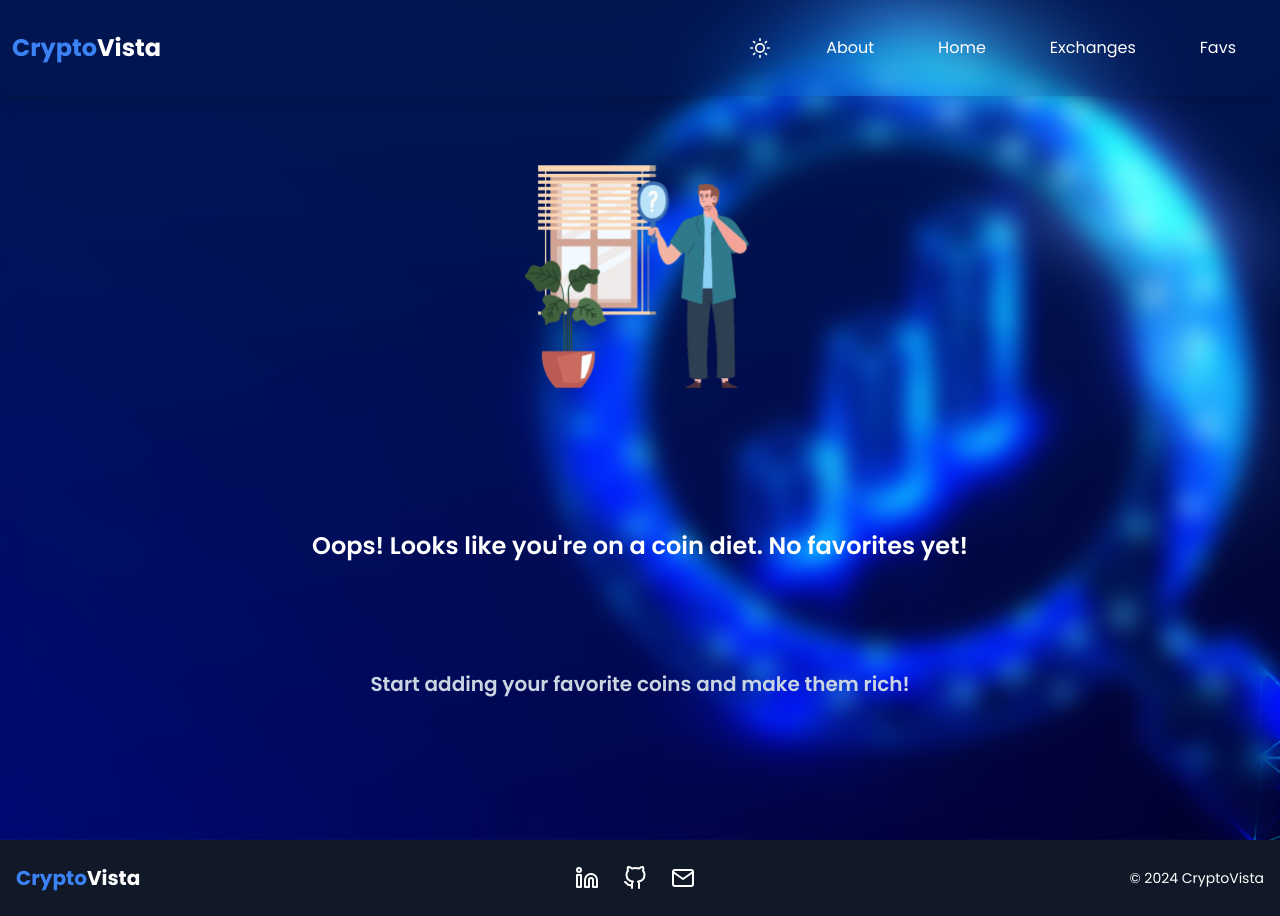
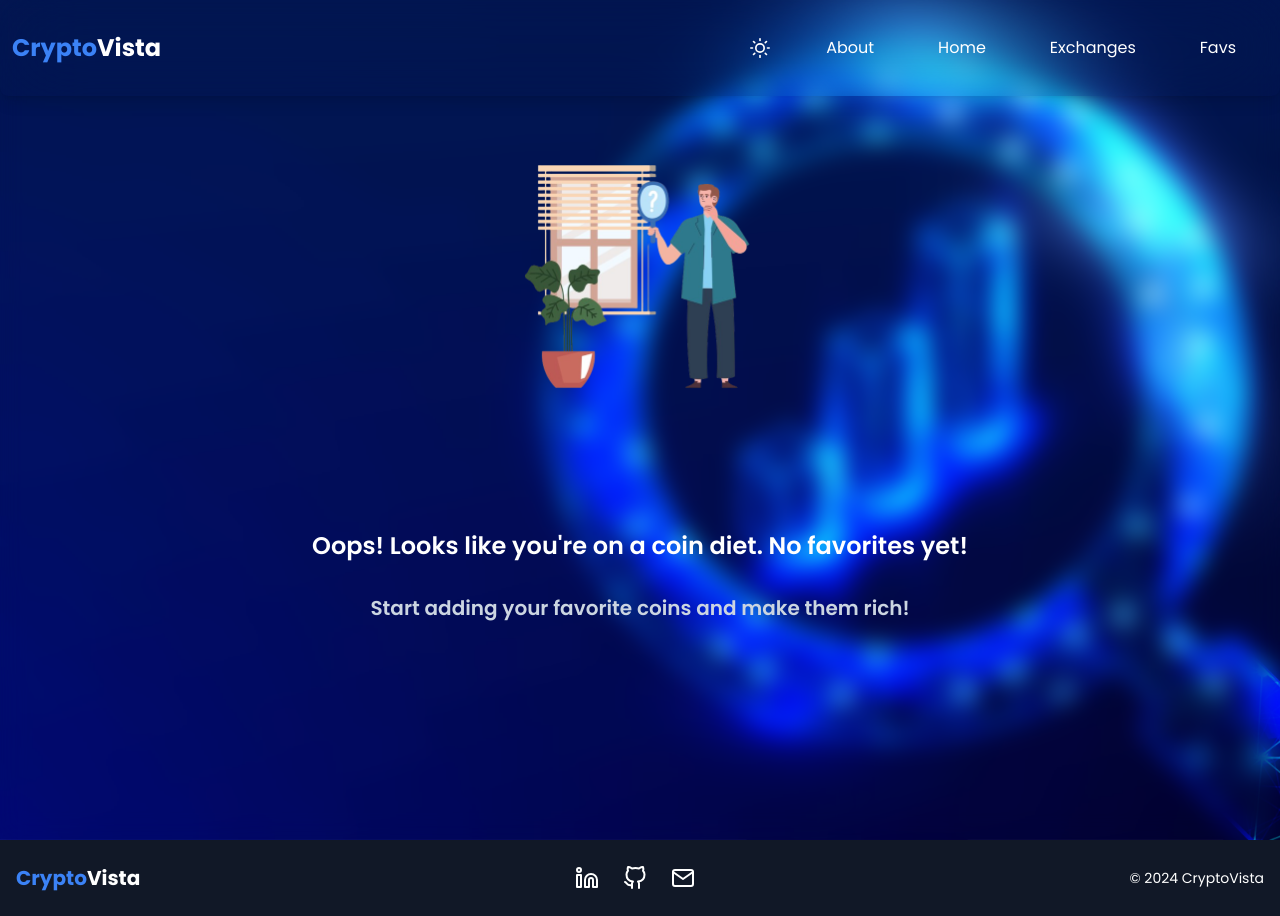
Before and after one commit to kaushal-Prakash/crypto-vista, a Next.js app: page /favorite in a window 1280 px wide. Built offline with nearby package versions, Linux system fonts and the light colour scheme.

Commit message:
some ui changes

```diff
--- a/src/app/favorite/page.tsx
+++ b/src/app/favorite/page.tsx
@@ -100,7 +100,7 @@ const Favorites: React.FC = () => {
             <p className="text-2xl font-semibold text-gray-800 dark:text-white mt-16 sm:mt-32 text-center">
               Oops! Looks like you&apos;re on a coin diet. No favorites yet!
             </p>
-            <p className="text-lg sm:text-xl -translate-y-5 font-semibold text-gray-800 dark:text-slate-300 mt-16 sm:mt-32 text-center">
+            <p className="text-lg sm:text-xl -translate-y-5 sm:-translate-y-10 md:-translate-y-24 font-semibold text-gray-800 dark:text-slate-300 mt-16 sm:mt-32 text-center">
             Start adding your favorite coins and make them rich!
             </p>
           </div>
```
